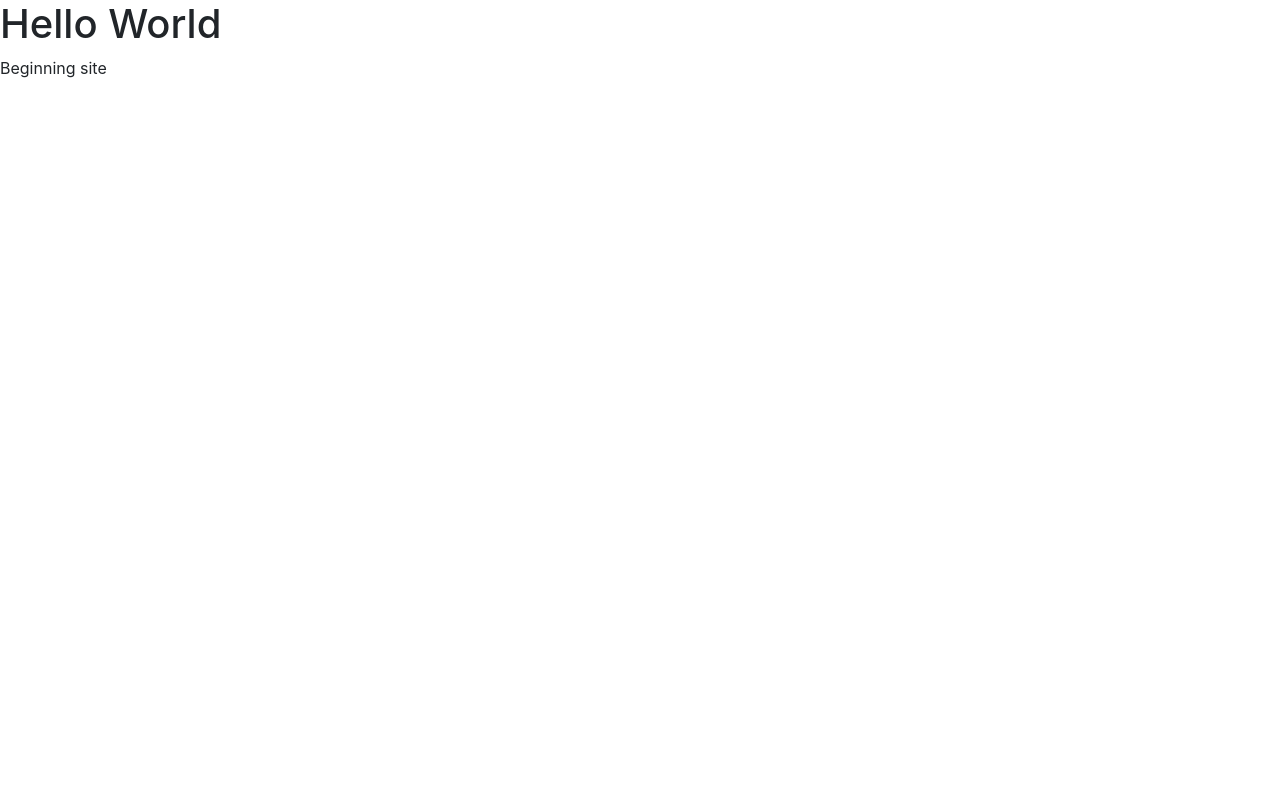
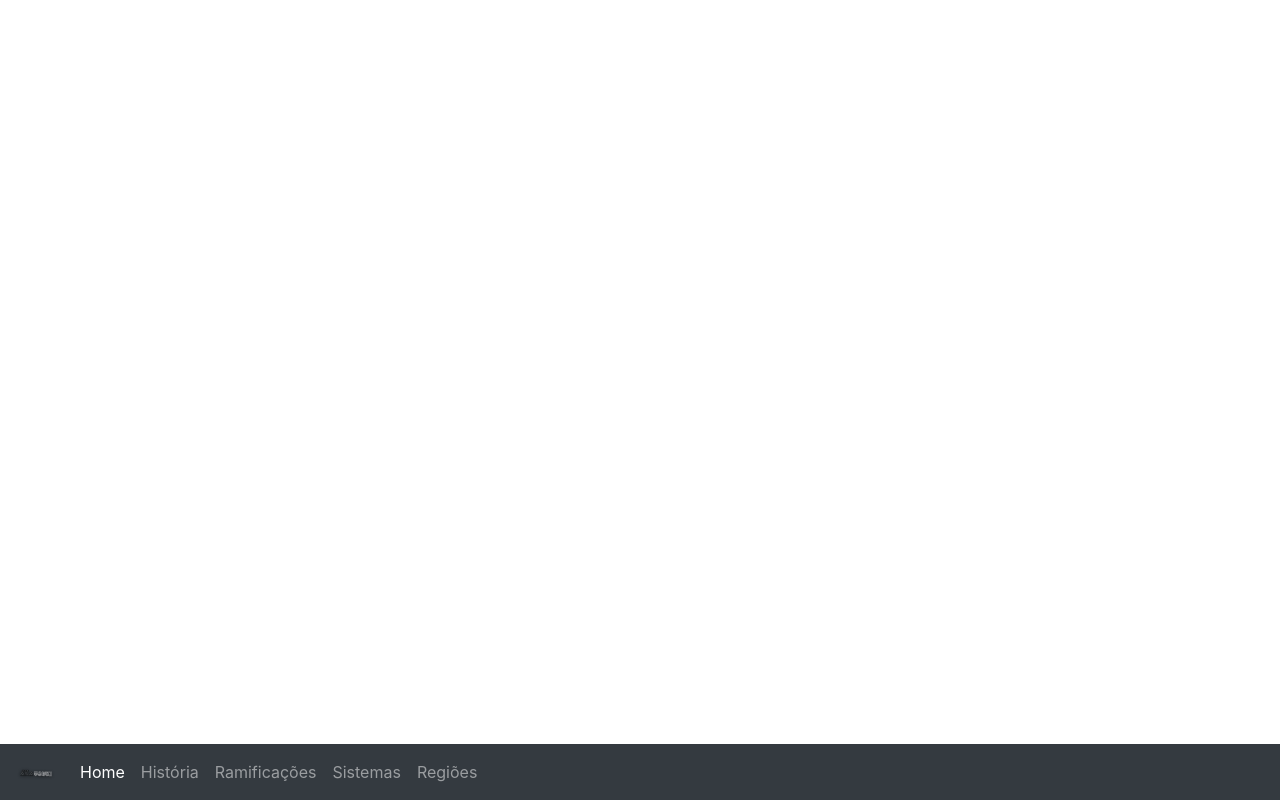
Before and after one commit to ClanAkatsuki/ClanAkatsuki.github.io, a plain HTML site: page index.html in a window 1280 px wide. Drawn offline with nearby package versions, Linux system fonts and the light colour scheme.

Commit message:
navbar
Adicionando navbar

```diff
--- a/index.html
+++ b/index.html
@@ -16,10 +16,30 @@
     <script src="https://stackpath.bootstrapcdn.com/bootstrap/4.5.2/js/bootstrap.min.js"></script>
 
     <!-- Title -->
-    <title>Title Page</title>
+    <title>Akatsuki</title>
 </head>
 <body>
-<h1>Hello World</h1>
-<p>Beginning site</p>
+<nav class="navbar navbar-expand-sm bg-dark navbar-dark fixed-bottom">
+    <ul class="navbar-nav">
+        <a class="navbar-brand" href="#">
+            <img src="img/logo.png" alt="Logo" style="width:40px;">
+        </a>
+        <li class="nav-item active">
+            <a class="nav-link" href="#">Home</a>
+        </li>
+        <li class="nav-item">
+            <a class="nav-link" href="#">História</a>
+        </li>
+        <li class="nav-item">
+            <a class="nav-link" href="#">Ramificações</a>
+        </li>
+        <li class="nav-item">
+            <a class="nav-link" href="#">Sistemas</a>
+        </li>
+        <li class="nav-item">
+            <a class="nav-link" href="#">Regiões</a>
+        </li>
+    </ul>
+</nav>
 </body>
 </html>
```
Also changed, not shown: img/logo.png (added).
